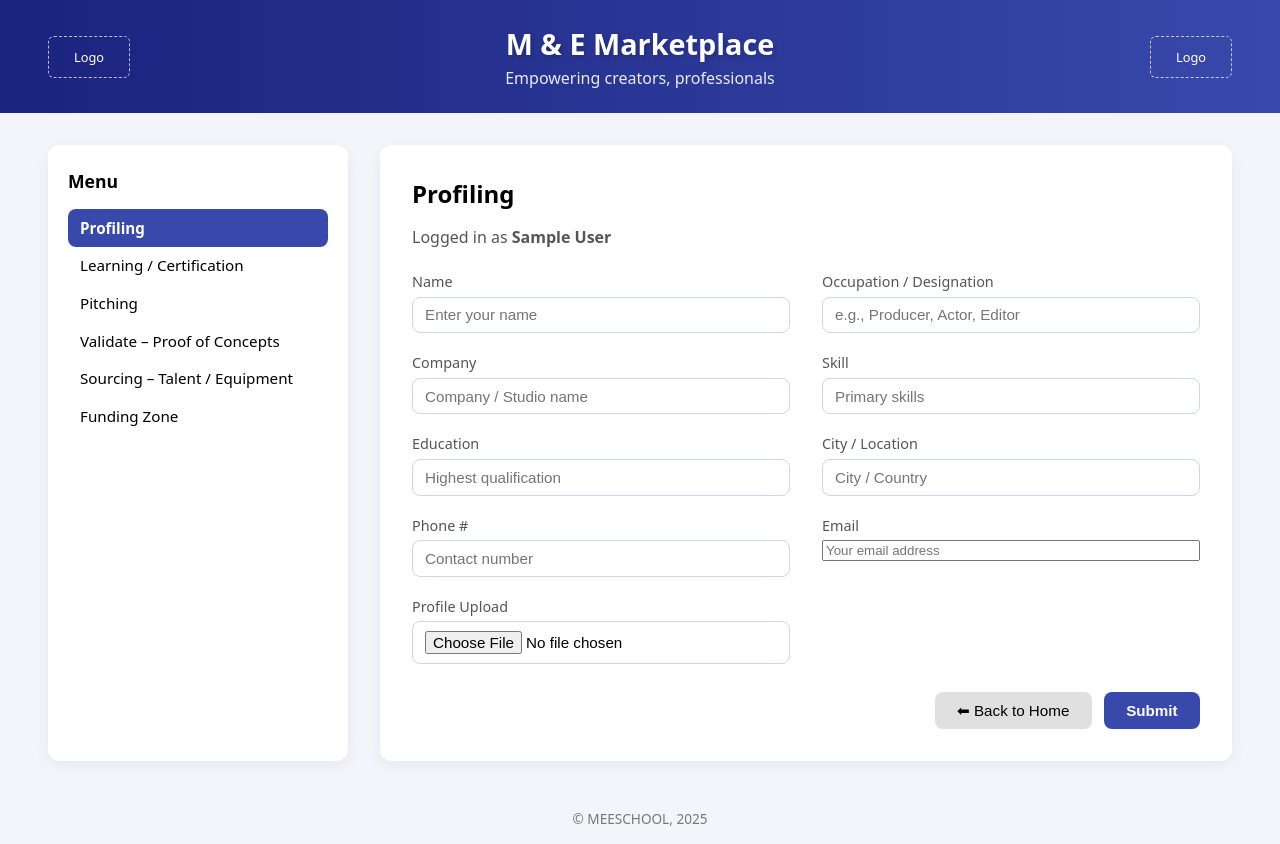
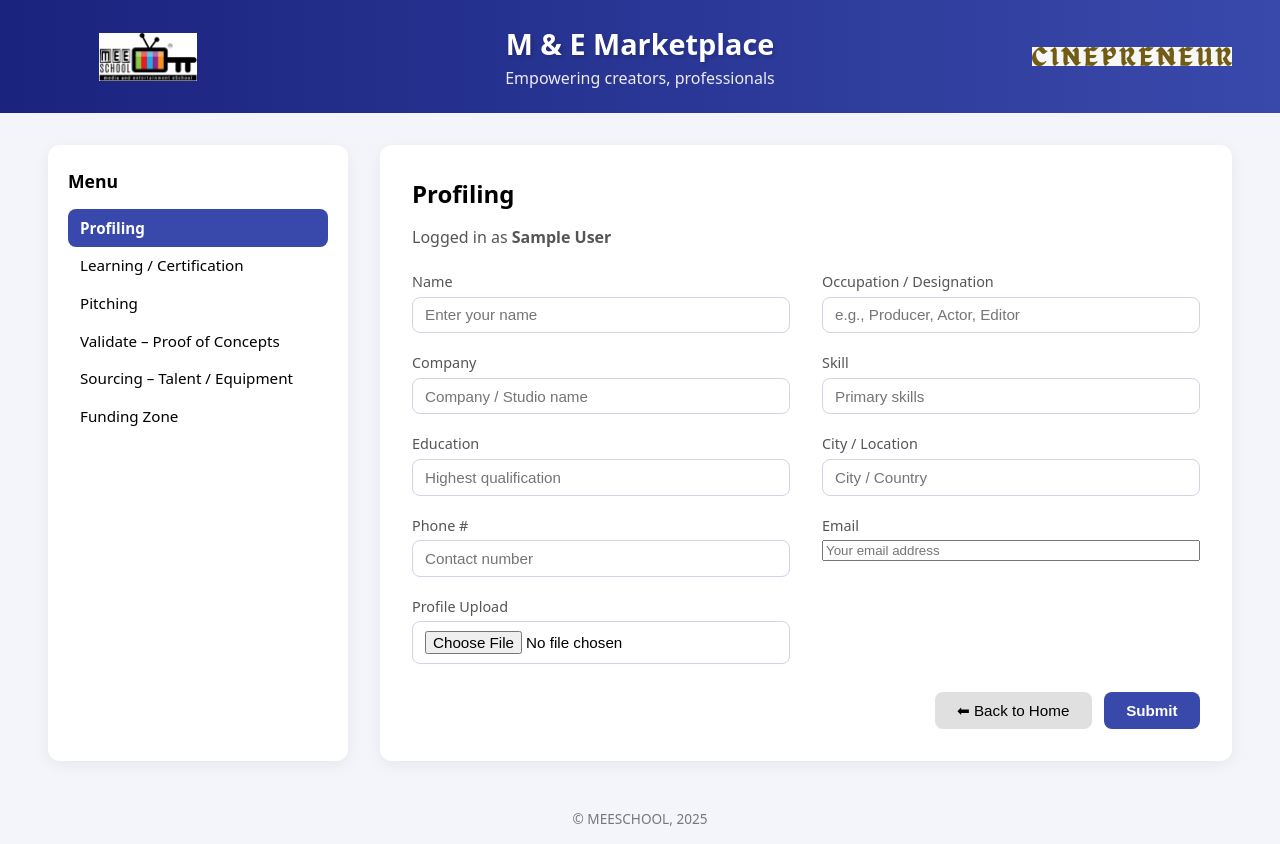
Before and after one commit to sudheerkumarchowdary/Mepro2025-Frontend, a React (Create React App) app: page /profiling in a window 1280 px wide. Built offline with nearby package versions, Linux system fonts and the light colour scheme; no server answers; sample sign-in values are in the browser's storage.

Commit message:
Adding logo in profile page

```diff
--- a/src/Profiling/ProfilingPage.css
+++ b/src/Profiling/ProfilingPage.css
@@ -15,6 +15,12 @@
   color: #fff;
 }
 
+.profiling-header-left,
+.profiling-header-right {
+  display: flex;
+  align-items: center;
+}
+
 .profiling-header-center h1 {
   margin: 0;
   font-size: 1.8rem;
@@ -25,15 +31,14 @@
   opacity: 0.9;
 }
 
-.logo-placeholder {
-  width: 80px;
+/* Reuse logo sizing similar to landing page */
+.cinepreneur-logo {
+  height: 48px;
+  border-radius: 8px;
+}
+
+.meeschool-logo {
   height: 40px;
-  border-radius: 6px;
-  border: 1px dashed rgba(255, 255, 255, 0.7);
-  display: flex;
-  align-items: center;
-  justify-content: center;
-  font-size: 0.8rem;
 }
 
 .profiling-layout {
--- a/src/Profiling/ProfilingPage.js
+++ b/src/Profiling/ProfilingPage.js
@@ -29,14 +29,14 @@ const ProfilingPage = () => {
       {/* Header */}
       <header className="profiling-header">
         <div className="profiling-header-left">
-          <div className="logo-placeholder">Logo</div>
+          <img src="/p3.jpg" alt="Cinepreneur Logo" className="cinepreneur-logo" />
         </div>
         <div className="profiling-header-center">
           <h1>M &amp; E Marketplace</h1>
           <p>Empowering creators, professionals</p>
         </div>
         <div className="profiling-header-right">
-          <div className="logo-placeholder">Logo</div>
+          <img src="/p1.jpg" alt="MeeSchool Logo" className="meeschool-logo" />
         </div>
       </header>
 
```
